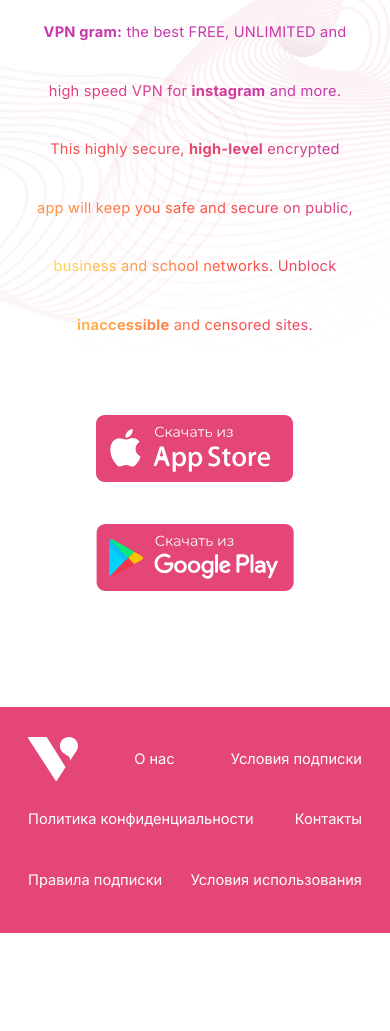
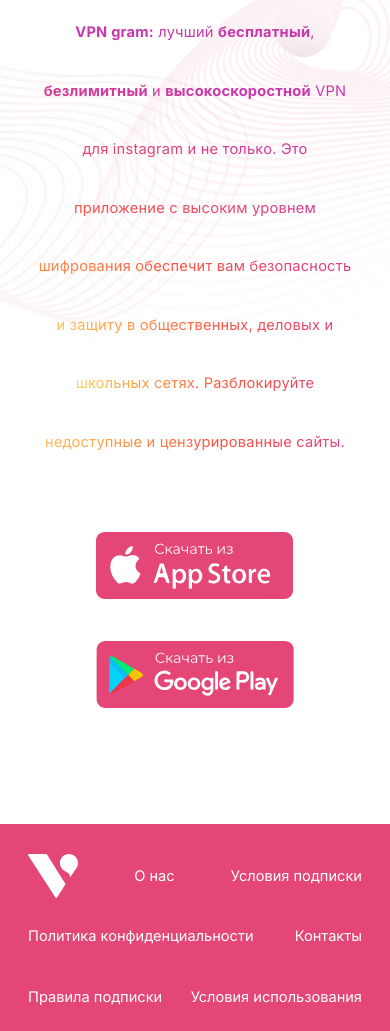
Before and after one commit to nelicepriatniy/block, a plain HTML site: page index.html in a window 390 px wide. Shown: the part 494-1525 px from the top of the page. Before the commit the page ends 1427 px from the top, so only its background shows below. Drawn offline with Linux system fonts and the light colour scheme.

Commit message:
Add files via upload

```diff
--- a/index.html
+++ b/index.html
@@ -5,8 +5,9 @@
     <meta charset="UTF-8">
     <meta http-equiv="X-UA-Compatible" content="IE=edge">
     <meta name="viewport" content="width=device-width, initial-scale=1.0">
-    <title>Document</title>
+    <title>VPN gram</title>
     <link rel="stylesheet" href="style/style.css">
+    <link rel="icon" href="./media/fav.svg">
 </head>
 
 <body>
@@ -16,12 +17,10 @@
             <div class="main__left">
                 <img src="./media/logo.svg" alt="" class="logo">
                 <img src="./media/wooman.png" class="wooman mob" alt="">
-                <p class="main__text"> <span>VPN gram:</span> the best FREE, UNLIMITED and high speed VPN for <span>instagram</span> and more. This
-                    highly secure, <span>high-level</span> encrypted app will keep you safe and secure on public, business and school
-                    networks. Unblock <span>inaccessible</span> and censored sites.</p>
+                <p class="main__text"><span>VPN gram:</span> лучший <span>бесплатный</span>, <span>безлимитный</span> и <span>высокоскоростной</span> VPN для instagram и не только. Это приложение с высоким уровнем шифрования обеспечит вам безопасность и защиту в общественных, деловых и школьных сетях. Разблокируйте недоступные и цензурированные сайты.</p>
                 <div class="main__buttons">
                     <a href="" class="button"><img src="./media/appStore.svg" alt=""></a>
-                    <a href="" class="button"><img src="./media/googlplay.svg" alt=""></a>
+                    <a href="https://play.google.com/store/apps/details?id=sds.vpn.gram" class="button"><img src="./media/googlplay.svg" alt=""></a>
                 </div>
             </div>
             <img src="./media/wooman.png" class="wooman notmob" alt="">
--- a/style/style.scss
+++ b/style/style.scss
@@ -16,7 +16,6 @@
 
 html,
 body {
-    height: 100vh;
     width: 100vw;
     overflow: hidden;
 }
@@ -295,9 +294,14 @@ li {
 
     html,
     body {
-        height: 853rem;
+        height: 1266rem;
         width: 100vw;
         overflow: visible;
+    }
+
+    footer {
+        overflow: hidden;
+        height: 185rem;
     }
 
     main {
@@ -448,4 +452,8 @@ li {
         text-align: center;
 
     }
+
+    .container {
+        overflow: hidden;
+    }
 }
```
Also changed, not shown: media/fav.svg (added), style/style.css, 1 other file.
